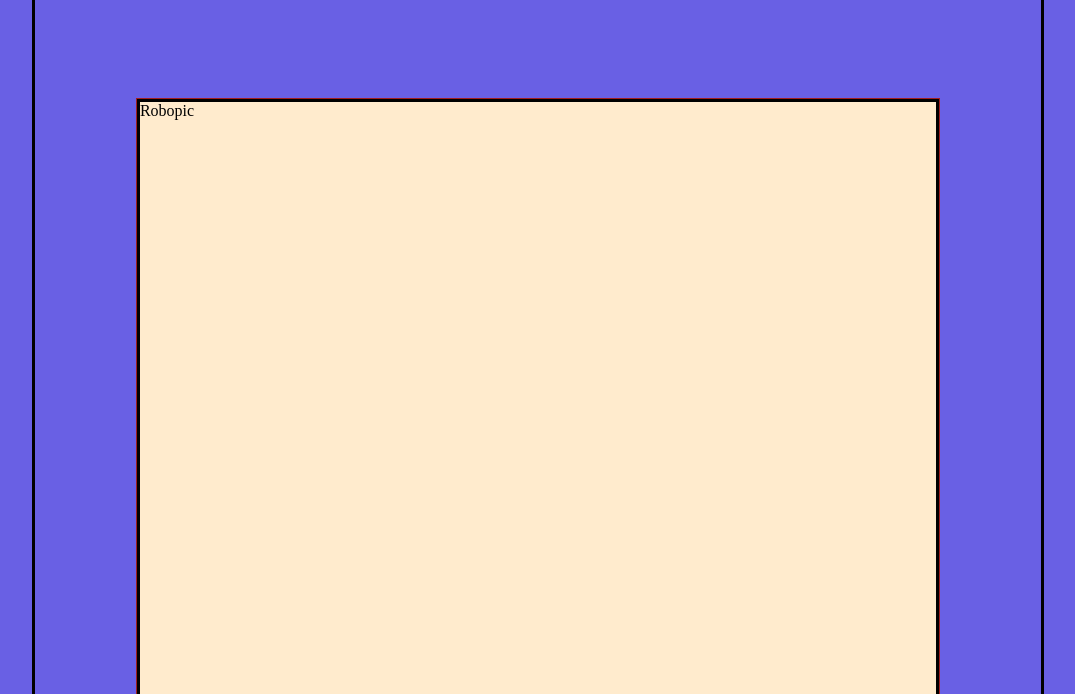
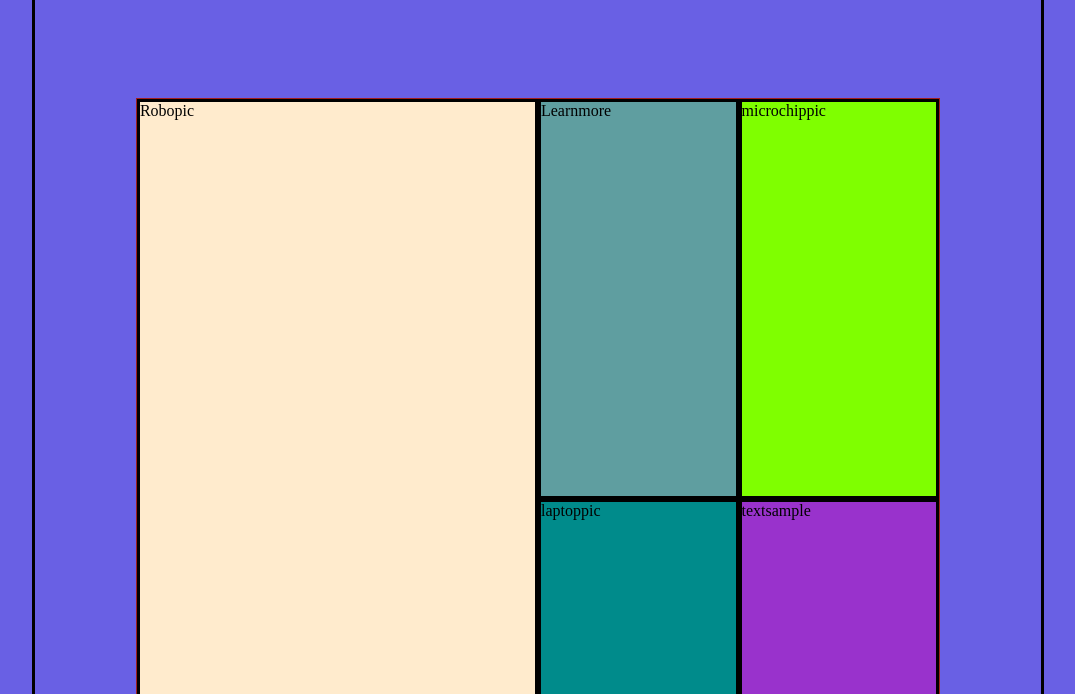
Before and after one commit to Justas999/grid-task, a plain HTML site: page index.html in a window 1280 px wide. Shown: the part 106-800 px from the top of the page, without its empty margins (102-1177 px from the left). Drawn offline with Linux system fonts and the light colour scheme.

Commit message:
laptop screen added

```diff
--- a/style.css
+++ b/style.css
@@ -106,3 +106,12 @@ list-style: none;}
   "laptoppic textsample"
   }
 }
+
+@media only screen and (min-width: 1200px) {
+  .content {
+      grid-template-columns: 1fr 1fr 1fr 1fr;
+      grid-template-areas:
+  "Robopic Robopic Learnmore microchippic"
+  "Robopic Robopic laptoppic textsample"
+  }
+}
```
